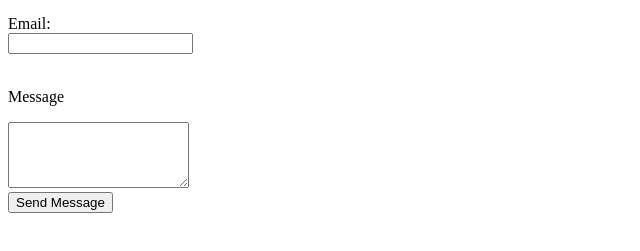
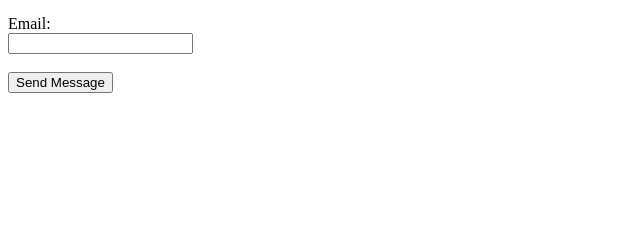
Before and after one commit to liibaanMoha/submitfrom-lab, a plain HTML site: page index.html in a window 1280 px wide. Shown: the part 109-360 px from the top of the page, without its empty margins (0-640 px from the left). Drawn offline with Linux system fonts and the light colour scheme.

Commit message:
Update index.html

```diff
--- a/index.html
+++ b/index.html
@@ -19,11 +19,6 @@
           <label for="email">Email:</label><br>
           <input type="text" id="email" name="email" required><br><br>
         </div>
-        <p>Message</p>
-        <div>
-          <textarea rows="4"></textarea>
-        </div>
-
         <div class="form-group">
           <button type="submit">Send Message</button>
         </div>
```
